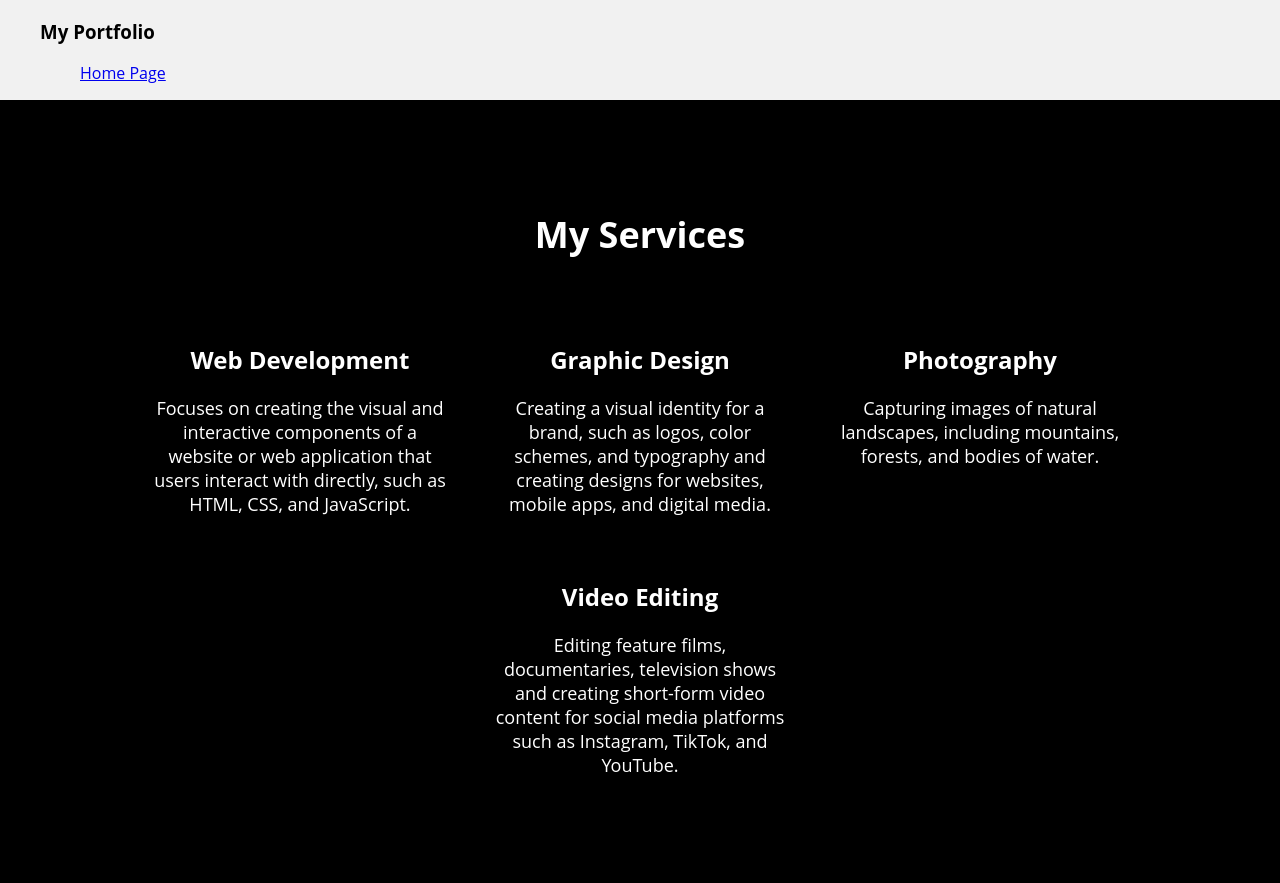
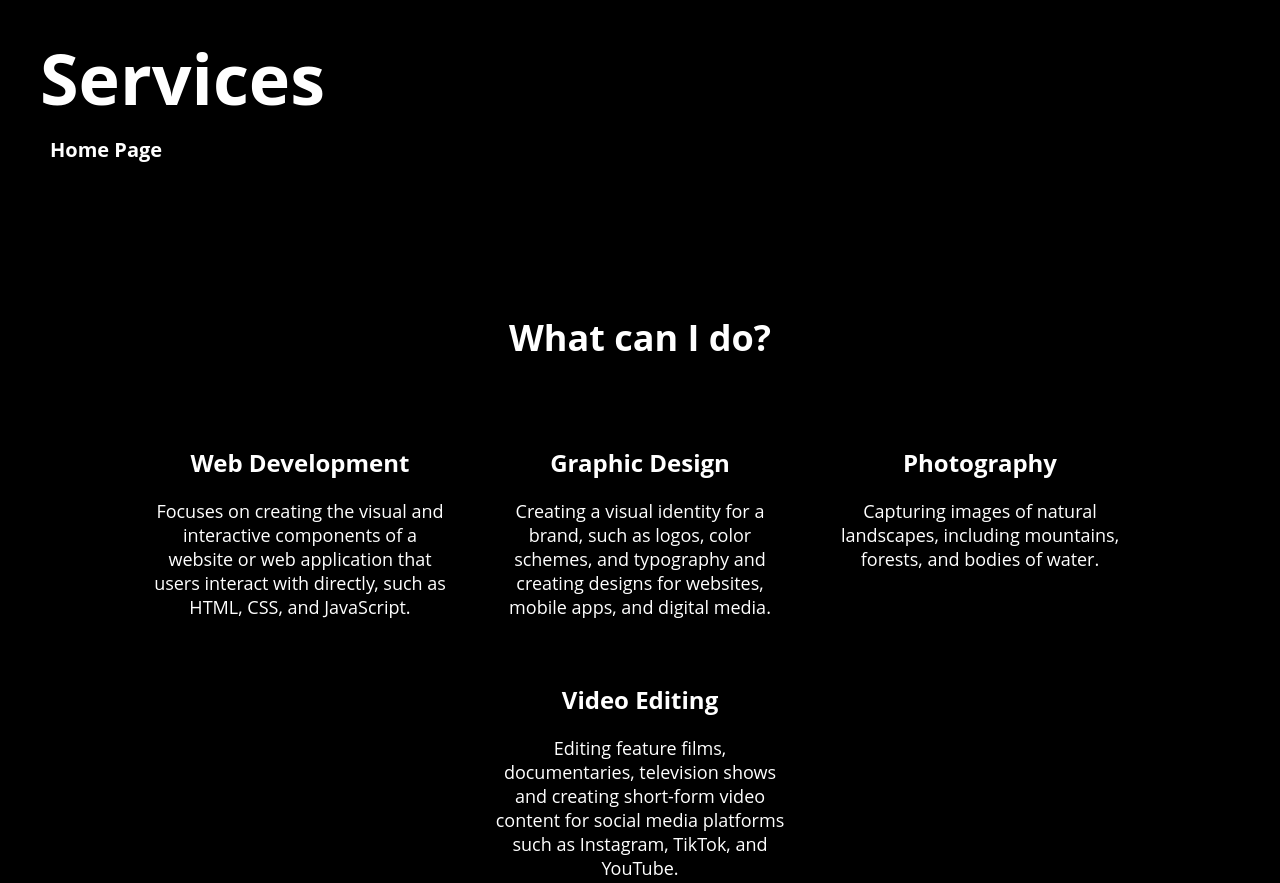
Before and after one commit to stoccogiulia/cv-stocco-giulia, a plain HTML site: page page3.html in a window 1280 px wide. Shown: the top 883 px of the page. Drawn offline with Linux system fonts and the light colour scheme.

Commit message:
Add files via upload

```diff
--- a/page3.html
+++ b/page3.html
@@ -3,23 +3,23 @@
   <head>
     <meta charset="UTF-8">
     <meta name="viewport" content="width=device-width, initial-scale=1.0">
-    <title>My Portfolio</title>
+    <title>Services</title>
     <link rel="stylesheet" href="style.css">
   </head>
   <body>
-    <section>
+    <header>
       <nav class="container">
         <div class="logo">
-          <h1>My Portfolio</h1>
+          <h1>Services</h1>
         </div>
         <ul class="nav-links">
           <a href="index.html"> Home Page </a>
         </ul>
       </nav>
-    </section>
+    </header>
     <section id="services">
       <div class="container">
-        <h2>My Services</h2>
+        <h2>What can I do?</h2>
         <div class="services-grid">
           <div class="service">
             <i class="fa fa-code"></i>
--- a/style.css
+++ b/style.css
@@ -13,7 +13,7 @@ header {
 }
 
 header h1 {
-  font-size: 36px;
+  font-size: 70px;
   margin: 0;
   font-weight: bold;
   text-align: left;
@@ -36,7 +36,7 @@ header nav ul li {
 header nav a {
   color: #fff;
   text-decoration: none;
-  font-size: 18px;
+  font-size: 20px;
   font-weight: bold;
   padding: 10px;
   transition: all 0.2s ease-in-out;
```
Also changed, not shown: page2.html (+5 -1 lines), page4.html (+1 -1 lines).
